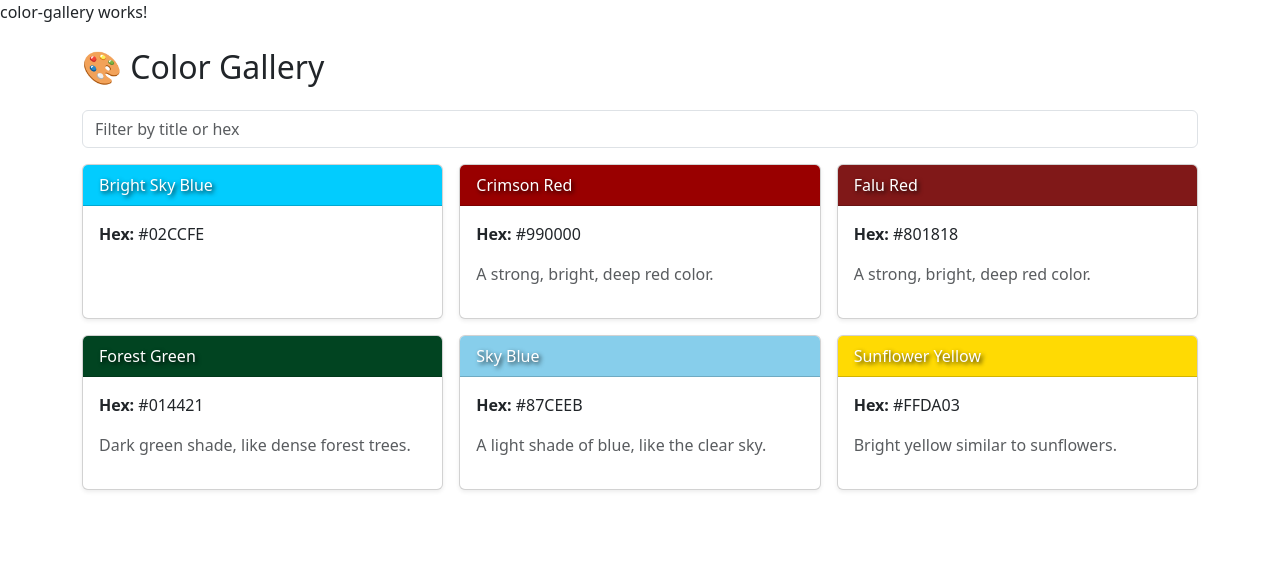
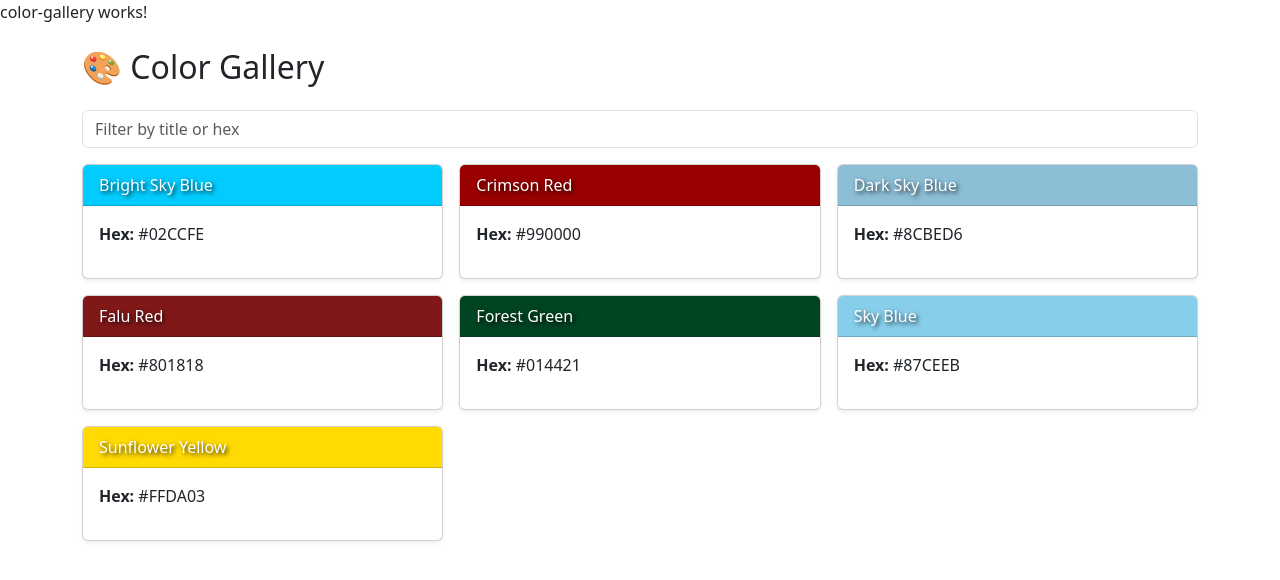
Before and after one commit to inBrackets/ColourGallery, an Angular app: page / in a window 1280 px wide. Shown: the top 580 px of the page. Built offline with nearby package versions, Linux system fonts and the light colour scheme.

Commit message:
remove descriptions

```diff
--- a/src/app/color-gallery/color-gallery.component.ts
+++ b/src/app/color-gallery/color-gallery.component.ts
@@ -24,11 +24,12 @@ export class ColorGalleryComponent {
     // order by title
     // sources: https://color-register.org/
     {title: 'Bright Sky Blue', hex: '#02CCFE', description: ''},
-    {title: 'Crimson Red', hex: '#990000', description: 'A strong, bright, deep red color.'},
-    {title: 'Falu Red', hex: '#801818', description: 'A strong, bright, deep red color.'},
-    {title: 'Forest Green', hex: '#014421', description: 'Dark green shade, like dense forest trees.'},
-    {title: 'Sky Blue', hex: '#87CEEB', description: 'A light shade of blue, like the clear sky.'},
-    {title: 'Sunflower Yellow', hex: '#FFDA03', description: 'Bright yellow similar to sunflowers.'},
+    {title: 'Crimson Red', hex: '#990000', description: ''},
+    {title: 'Dark Sky Blue', hex: '#8CBED6', description: ''},
+    {title: 'Falu Red', hex: '#801818', description: ''},
+    {title: 'Forest Green', hex: '#014421', description: ''},
+    {title: 'Sky Blue', hex: '#87CEEB', description: ''},
+    {title: 'Sunflower Yellow', hex: '#FFDA03', description: ''},
 
   ];
 
```
